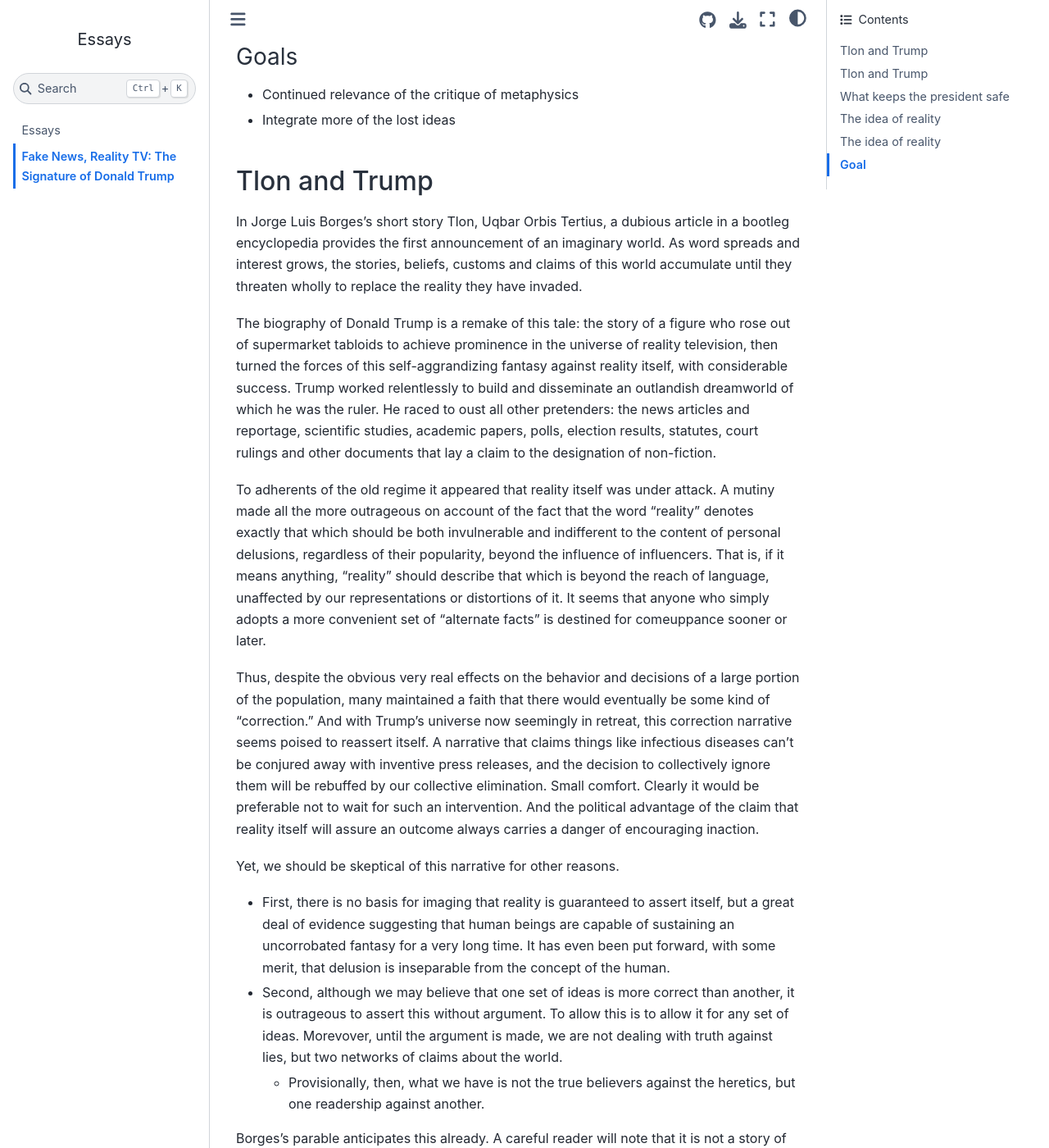
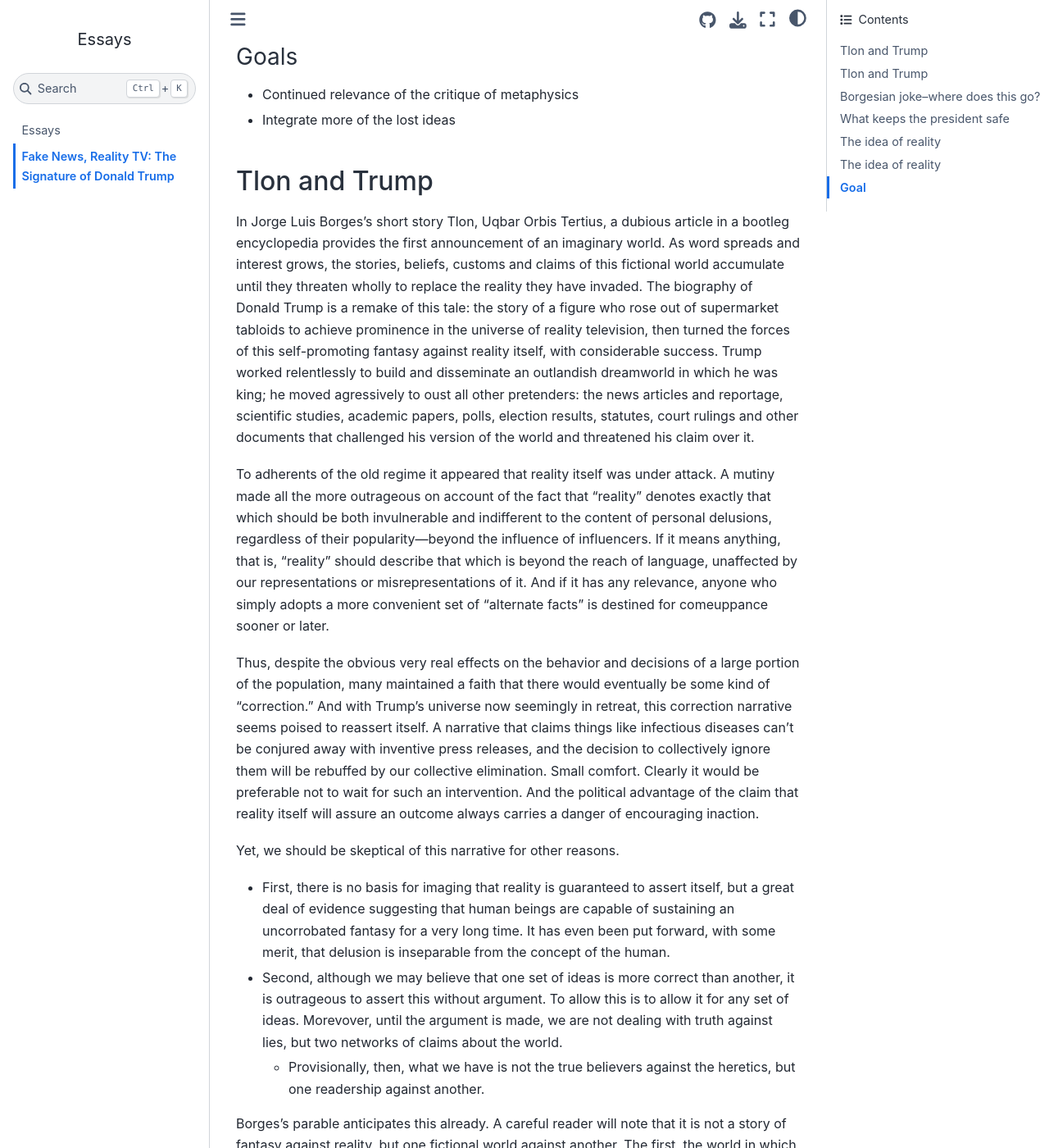
Before and after one commit to gramlogic/essays, a Jupyter Book: the page built from ior/intro.md, in a window 1280 px wide and 1400 px high, scrolled down 1763 px. Shown: the whole window at 82% size. Built offline with Jupyter Book 1.0.4 settings and Sphinx 7.4.7 and the Sphinx Book theme 1.1.4, drawn with Linux system fonts in a browser that asks for light colours; some of the changed text lies outside the part shown.

Commit message:
drafting intro

```diff
--- a/ior/intro.md
+++ b/ior/intro.md
@@ -48,11 +48,9 @@ Hume noted for all time that Berkeley's arguments did not admit the slightest re
 * Integrate more of the lost ideas
 
 ## Tlon and Trump
-In Jorge Luis Borges's short story Tlon, Uqbar Orbis Tertius, a dubious article in a bootleg encyclopedia provides the first announcement of an imaginary world. As word spreads and interest grows, the stories, beliefs, customs and claims of this world accumulate until they threaten wholly to replace the reality they have invaded.
+In Jorge Luis Borges's short story Tlon, Uqbar Orbis Tertius, a dubious article in a bootleg encyclopedia provides the first announcement of an imaginary world. As word spreads and interest grows, the stories, beliefs, customs and claims of this fictional world accumulate until they threaten wholly to replace the reality they have invaded. The biography of Donald Trump is a remake of this tale: the story of a figure who rose out of supermarket tabloids to achieve prominence in the universe of reality television, then turned the forces of this self-promoting fantasy against reality itself, with considerable success. Trump worked relentlessly to build and disseminate an outlandish dreamworld in which he was king; he moved agressively to oust all other pretenders: the news articles and reportage, scientific studies, academic papers, polls, election results, statutes, court rulings and other documents that challenged his version of the world and threatened his claim over it.
 
-The biography of Donald Trump is a remake of this tale: the story of a figure who rose out of supermarket tabloids to achieve prominence in the universe of reality television, then turned the forces of this self-aggrandizing fantasy against reality itself, with considerable success. Trump worked relentlessly to build and disseminate an outlandish dreamworld of which he was the ruler. He raced to oust all other pretenders: the news articles and reportage, scientific studies, academic papers, polls, election results, statutes, court rulings and other documents that lay a claim to the designation of non-fiction.
-
-To adherents of the old regime it appeared that reality itself was under attack. A mutiny made all the more outrageous on account of the fact that the word "reality" denotes exactly that which should be both invulnerable and indifferent to the content of personal delusions, regardless of their popularity, beyond the influence of influencers. That is, if it means anything, "reality" should describe that which is beyond the reach of language, unaffected by our representations or distortions of it. It seems that anyone who simply adopts a more convenient set of "alternate facts" is destined for comeuppance sooner or later.
+To adherents of the old regime it appeared that reality itself was under attack. A mutiny made all the more outrageous on account of the fact that "reality" denotes exactly that which should be both invulnerable and indifferent to the content of personal delusions, regardless of their popularity---beyond the influence of influencers. If it means anything, that is, "reality" should describe that which is beyond the reach of language, unaffected by our representations or misrepresentations of it. And if it has any relevance, anyone who simply adopts a more convenient set of "alternate facts" is destined for comeuppance sooner or later.
 
 Thus, despite the obvious very real effects on the behavior and decisions of a large portion of the population, many maintained a faith that there would eventually be some kind of "correction." And with Trump's universe now seemingly in retreat, this correction narrative seems poised to reassert itself. A narrative that claims things like infectious diseases can't be conjured away with inventive press releases, and the decision to collectively ignore them will be rebuffed by our collective elimination. Small comfort. Clearly it would be preferable not to wait for such an intervention. And the political advantage of the claim that reality itself will assure an outcome always carries a danger of encouraging inaction.
 
@@ -66,9 +64,13 @@ Borges's parable anticipates this already. A careful reader will note that it is
 Similarly, in the case of Trump, we have a contest between fundamentally the same kinds of things. Whatever their differences, they are both still bodies of texts and claims. It is not an easy task to explain why one should be preferred over another, especially against self-interest. We should not underestimate this.
 
 * Third, we cannot make the argument.
+  * Along with this, we should be suspicious of the idea that the problem is one of education. At least if this is meant to indicate that more education allows one to more easily distinguish truth from falsity. The underlying problem is really one of aesthetics and motivations. An educational program intended to address this problem cannot stop at empirical claims; it must address the motivations of the actors producing these claims and the implications of the world view the claims support. In other words, we must describe the politics of our beliefs as part of the argument for accepting them.
+  * More briefly, these conclusions call for a certain kind of educational program that is not restricted to discussion of allegedly neutral information. This is exactly the kind of program that departments of the humanities have been developing for at least some 50 years now, and which a hostile, Trumpist mob attempts to gather and attack under the blunt label of critical race theory.
+  * It is good politics to pretend--or better, believe--that one is merely the neutral servant of a higher power, merely the messenger of a factual reality, neutrally reporting. That is, that the interests and desires that drive the behavior of the speaker play no role in determining what is spoken.
+  * We will see that this political stance is at least as old as Plato.
 
-
-
+Borgesian joke--where does this go?
+---
 Not just because it seems to encourage complacency (this is always the danger of a propaganda strategy that claims the desired outcome is inevitable), or because it underestimates the threat, but because it fails totally to explain the basis on which we imagine that there is any such guarantee. On the contrary, there is neither evidence not reasoning to demonstrate that humanity on the whole is not capable of sustaining a state of permanent war with reality. It may be the case that the notion of the human is tied inextricably to such a war.
 
 But another problem is that reality is not on the battlefield.
```
